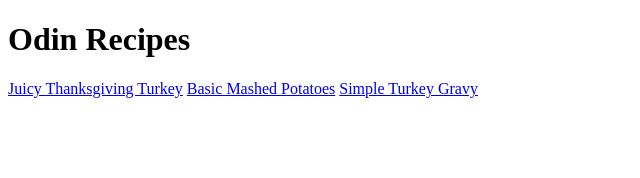
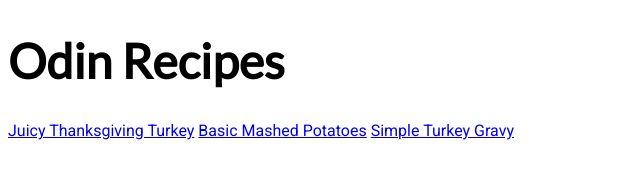
Before and after one commit to erikJonsberg/odin-recipes, a plain HTML site: page index.html in a window 1280 px wide. Shown: the whole page, without its empty margins (0-640 px from the left). Drawn offline with Linux system fonts and the light colour scheme; files that its build step writes are made by us from their sources.

Commit message:
Added external stylesheet

```diff
--- a/index.html
+++ b/index.html
@@ -5,6 +5,13 @@
     <meta charset="UTF-8">
     <meta http-equiv="X-UA-Compatible" content="IE=edge">
     <meta name="viewport" content="width=device-width, initial-scale=1.0">
+    <link rel="stylesheet" href="style.css">
+    <link rel="preconnect" href="https://fonts.googleapis.com">
+    <link rel="preconnect" href="https://fonts.gstatic.com" crossorigin>
+    <link href="https://fonts.googleapis.com/css2?family=Roboto&display=swap" rel="stylesheet">
+    <link rel="preconnect" href="https://fonts.googleapis.com">
+    <link rel="preconnect" href="https://fonts.gstatic.com" crossorigin>
+    <link href="https://fonts.googleapis.com/css2?family=Lato&family=Roboto&display=swap" rel="stylesheet">
     <title>Thanksgiving Recipes</title>
 </head>
 
--- /dev/null
+++ b/odin-recipes/style.css
@@ -0,0 +1,9 @@
+body {
+    font-family: 'Roboto', sans-serif;
+    font-size: 16px;
+}
+
+h1 {
+    font-family: 'Lato', sans-serif;
+    font-size: 3rem;
+}
```
